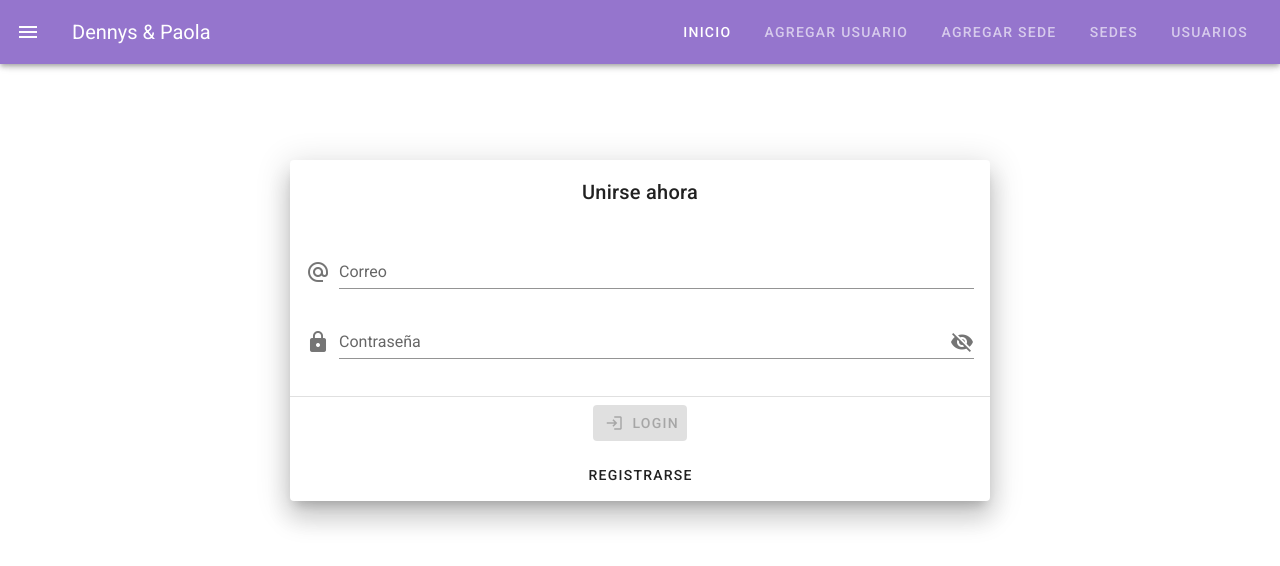
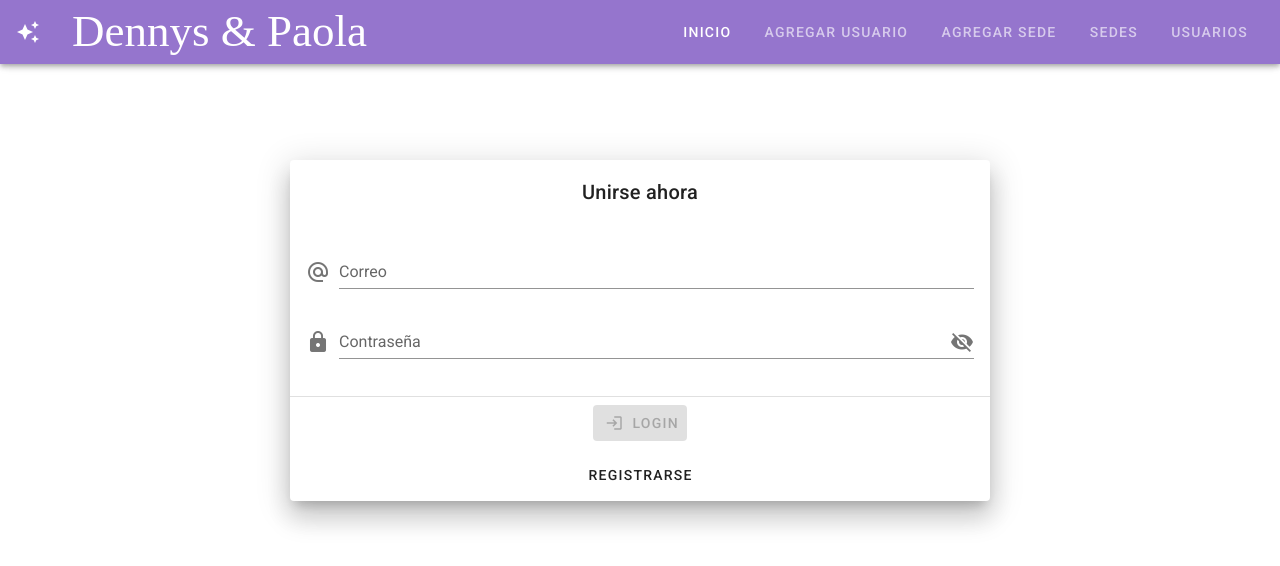
Before and after one commit to paolafc95/Taller-Framework-JS, a Vue app in the folder tallerapp/: page /#/ in a window 1280 px wide. Shown: the top 566 px of the page. Built offline with nearby package versions, Linux system fonts and the light colour scheme.

Commit message:
navBar style modified

```diff
--- a/tallerapp/src/components/NavBar.vue
+++ b/tallerapp/src/components/NavBar.vue
@@ -3,8 +3,8 @@
   <div>
     <v-app-bar color="deep-purple lighten-2" app dark src="../assets/img-fondo.jpg">
 
-      <v-app-bar-nav-icon to="/" plain ></v-app-bar-nav-icon>
-      <v-toolbar-title>
+      <v-app-bar-nav-icon to="/" plain > <v-icon>auto_awesome</v-icon> </v-app-bar-nav-icon>
+      <v-toolbar-title id="title">
         Dennys & Paola
       </v-toolbar-title>
       <v-spacer></v-spacer>
@@ -29,4 +29,14 @@ export default {
 };
 </script>
 
-<style></style>
+<style>
+#title{
+  font-family: 'Dancing Script', cursive;
+  font-size: 45px
+}
+#items{
+  font-family: 'Cabin', sans-serif;
+}
+@import url('https://fonts.googleapis.com/css2?family=Dancing+Script:wght@600;674&display=swap');
+@import url('https://fonts.googleapis.com/css2?family=Cabin&family=Dancing+Script:wght@600;674&display=swap');
+</style>
```
